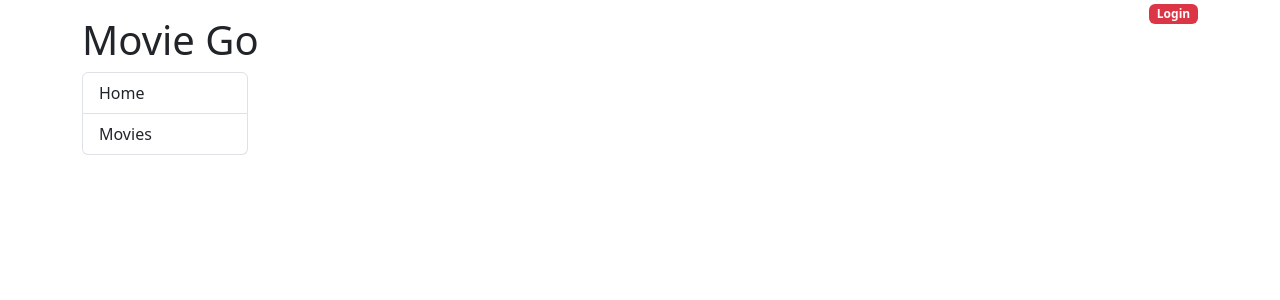
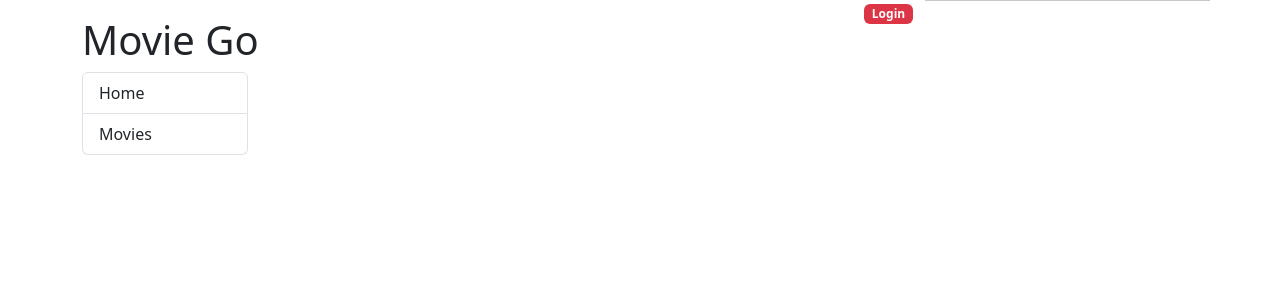
Before and after one commit to Nimira43/Movie-Go, a React (Create React App) app in the folder movie-go-front/: page / in a window 1280 px wide. Shown: the top 300 px of the page. Built offline with nearby package versions, Linux system fonts and the light colour scheme.

Commit message:
Finished initial styles to main page and created new Home component

```diff
--- a/movie-go-front/src/App.js
+++ b/movie-go-front/src/App.js
@@ -8,6 +8,7 @@ function App() {
         <div className='col text-end'>
           <a href='#!'><span className='badge bg-danger'>Login</span></a>
         </div>
+        <hr className='col-md-3'/>
       </div>
       <div className="row">
         <div className="col-md-2">
```
Also changed, not shown: movie-go-front/src/components/Home.js (added).
